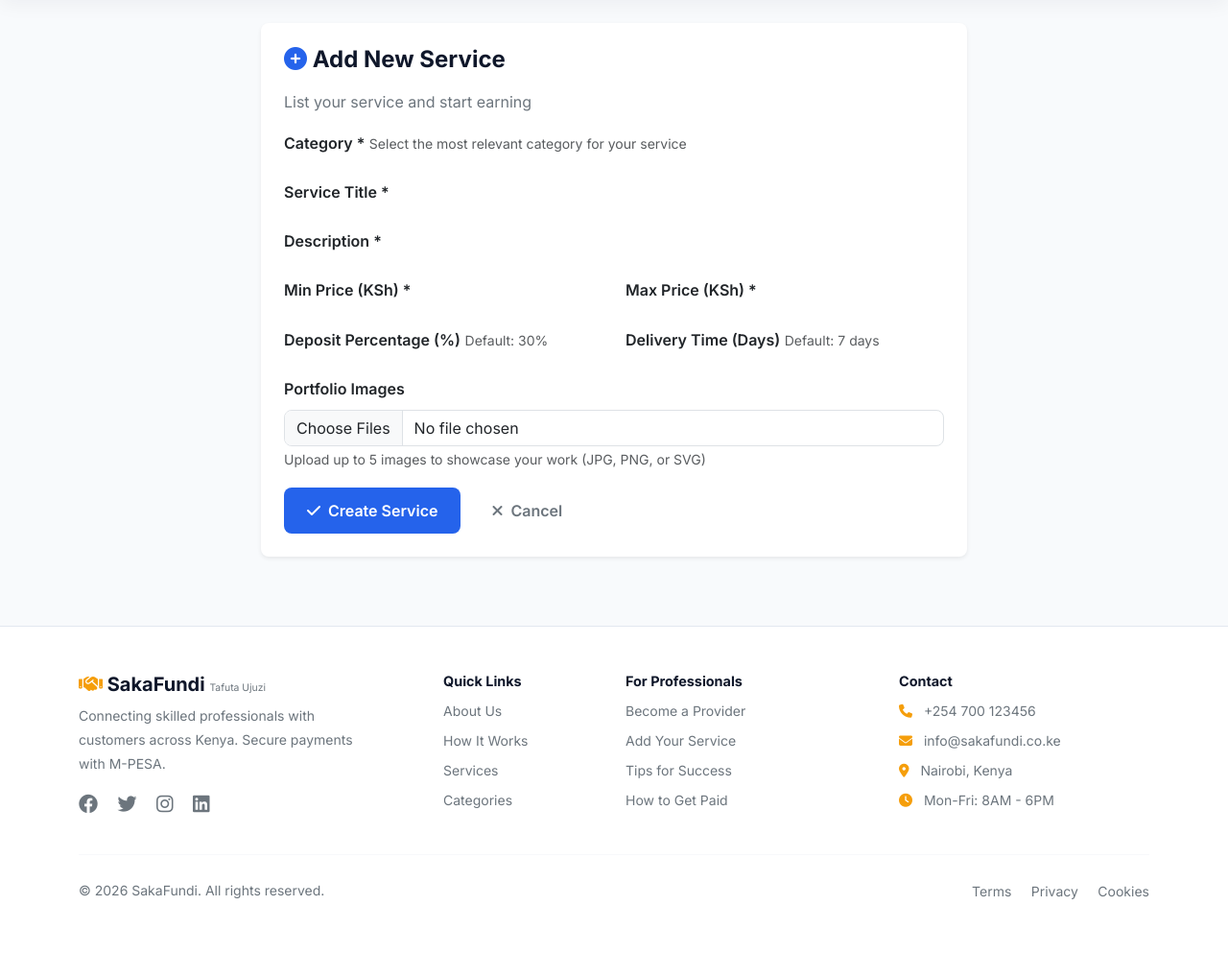
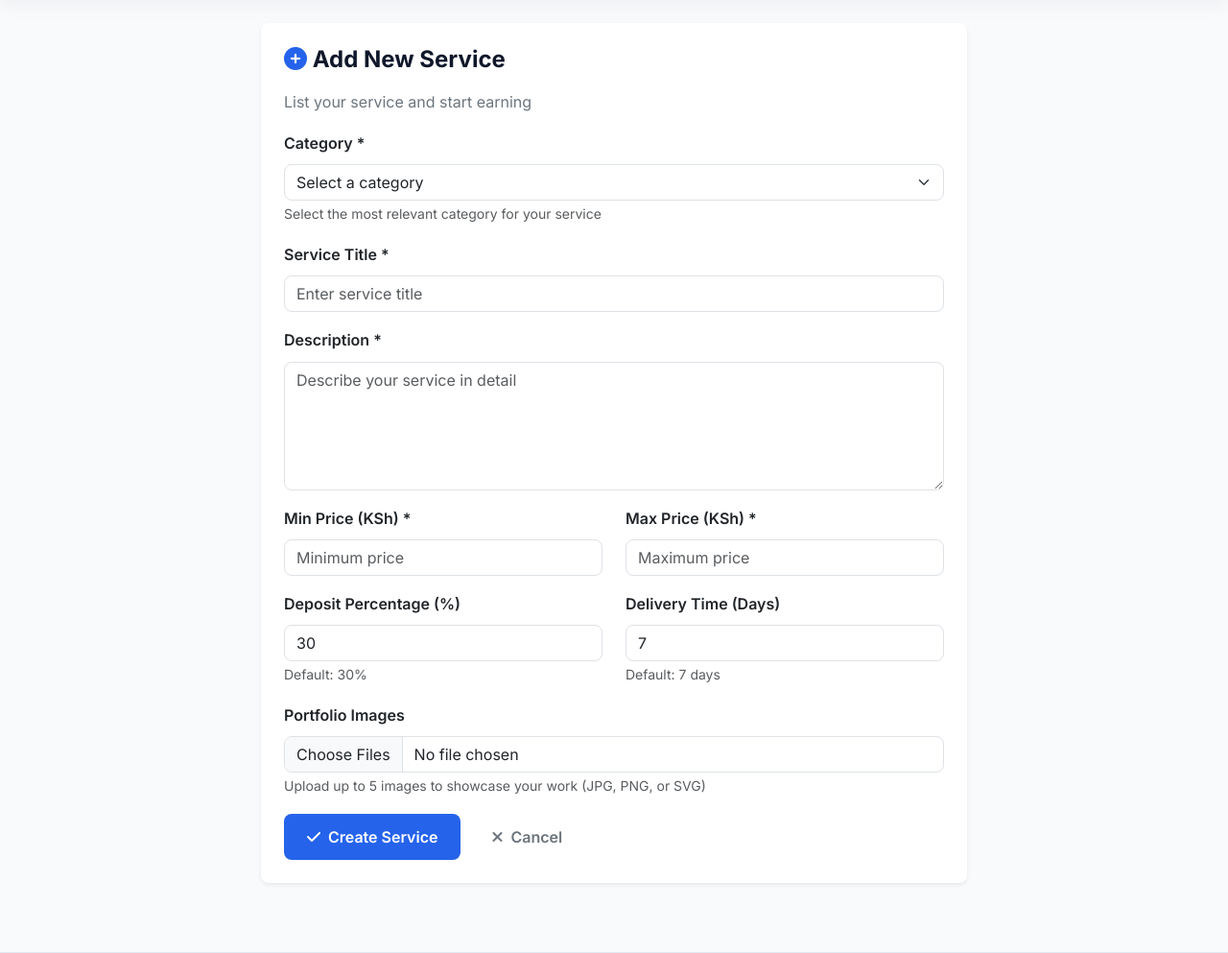
Before and after one commit to KakaDev254/sakafundi, a Django app: template src/templates/services/create.html in a window 1280 px wide. Shown: the part 68-1061 px from the top of the page at 96% size. Before the commit the page ends 1005 px from the top, so only its background shows below. Run offline with Django 5.2, Linux system fonts and the light colour scheme; the template is opened without the code that fills it, so the values that code supplies are empty; some libraries are stand-ins or nearby versions.

Commit message:
category options

```diff
--- a/src/templates/services/create.html
+++ b/src/templates/services/create.html
@@ -27,80 +27,68 @@
                             </div>
                         {% endif %}
 
-                        <!-- Category Field - Option 1: Use widget tweaks -->
+                        <!-- Category Field - Manual rendering with options -->
                         <div class="mb-3">
-                            <label for="{{ form.category.id_for_label }}" class="form-label fw-semibold">Category *</label>
-                            {% render_field form.category class="form-select rounded-3" %}
-                            {% if form.category.errors %}
-                                <div class="text-danger small">{{ form.category.errors }}</div>
-                            {% endif %}
-                            <small class="text-muted">Select the most relevant category for your service</small>
-                        </div>
-
-                        <!-- Category Field - Option 2: Manual rendering (if Option 1 doesn't work) -->
-                        <!--
-                        <div class="mb-3">
-                            <label for="{{ form.category.id_for_label }}" class="form-label fw-semibold">Category *</label>
-                            <select name="category" id="{{ form.category.id_for_label }}" class="form-select rounded-3">
+                            <label for="id_category" class="form-label fw-semibold">Category *</label>
+                            <select name="category" id="id_category" class="form-select rounded-3" required>
                                 <option value="">Select a category</option>
                                 {% for category in form.fields.category.queryset %}
                                     <option value="{{ category.id }}">{{ category.name }}</option>
                                 {% endfor %}
                             </select>
                             {% if form.category.errors %}
-                                <div class="text-danger small">{{ form.category.errors }}</div>
+                                <div class="text-danger small mt-1">{{ form.category.errors }}</div>
                             {% endif %}
                             <small class="text-muted">Select the most relevant category for your service</small>
                         </div>
-                        -->
 
                         <div class="mb-3">
-                            <label for="{{ form.title.id_for_label }}" class="form-label fw-semibold">Service Title *</label>
-                            {% render_field form.title class="form-control rounded-3" placeholder="Enter service title" %}
+                            <label for="id_title" class="form-label fw-semibold">Service Title *</label>
+                            <input type="text" name="title" id="id_title" class="form-control rounded-3" placeholder="Enter service title" required>
                             {% if form.title.errors %}
-                                <div class="text-danger small">{{ form.title.errors }}</div>
+                                <div class="text-danger small mt-1">{{ form.title.errors }}</div>
                             {% endif %}
                         </div>
 
                         <div class="mb-3">
-                            <label for="{{ form.description.id_for_label }}" class="form-label fw-semibold">Description *</label>
-                            {% render_field form.description class="form-control rounded-3" rows="5" placeholder="Describe your service in detail" %}
+                            <label for="id_description" class="form-label fw-semibold">Description *</label>
+                            <textarea name="description" id="id_description" class="form-control rounded-3" rows="5" placeholder="Describe your service in detail" required></textarea>
                             {% if form.description.errors %}
-                                <div class="text-danger small">{{ form.description.errors }}</div>
+                                <div class="text-danger small mt-1">{{ form.description.errors }}</div>
                             {% endif %}
                         </div>
 
                         <div class="row">
                             <div class="col-md-6 mb-3">
-                                <label for="{{ form.price_min.id_for_label }}" class="form-label fw-semibold">Min Price (KSh) *</label>
-                                {% render_field form.price_min class="form-control rounded-3" placeholder="Minimum price" %}
+                                <label for="id_price_min" class="form-label fw-semibold">Min Price (KSh) *</label>
+                                <input type="number" name="price_min" id="id_price_min" class="form-control rounded-3" placeholder="Minimum price" min="0" step="0.01" required>
                                 {% if form.price_min.errors %}
-                                    <div class="text-danger small">{{ form.price_min.errors }}</div>
+                                    <div class="text-danger small mt-1">{{ form.price_min.errors }}</div>
                                 {% endif %}
                             </div>
                             <div class="col-md-6 mb-3">
-                                <label for="{{ form.price_max.id_for_label }}" class="form-label fw-semibold">Max Price (KSh) *</label>
-                                {% render_field form.price_max class="form-control rounded-3" placeholder="Maximum price" %}
+                                <label for="id_price_max" class="form-label fw-semibold">Max Price (KSh) *</label>
+                                <input type="number" name="price_max" id="id_price_max" class="form-control rounded-3" placeholder="Maximum price" min="0" step="0.01" required>
                                 {% if form.price_max.errors %}
-                                    <div class="text-danger small">{{ form.price_max.errors }}</div>
+                                    <div class="text-danger small mt-1">{{ form.price_max.errors }}</div>
                                 {% endif %}
                             </div>
                         </div>
 
                         <div class="row">
                             <div class="col-md-6 mb-3">
-                                <label for="{{ form.deposit_percentage.id_for_label }}" class="form-label fw-semibold">Deposit Percentage (%)</label>
-                                {% render_field form.deposit_percentage class="form-control rounded-3" %}
+                                <label for="id_deposit_percentage" class="form-label fw-semibold">Deposit Percentage (%)</label>
+                                <input type="number" name="deposit_percentage" id="id_deposit_percentage" class="form-control rounded-3" value="30" min="0" max="100">
                                 {% if form.deposit_percentage.errors %}
-                                    <div class="text-danger small">{{ form.deposit_percentage.errors }}</div>
+                                    <div class="text-danger small mt-1">{{ form.deposit_percentage.errors }}</div>
                                 {% endif %}
                                 <small class="text-muted">Default: 30%</small>
                             </div>
                             <div class="col-md-6 mb-3">
-                                <label for="{{ form.delivery_time_days.id_for_label }}" class="form-label fw-semibold">Delivery Time (Days)</label>
-                                {% render_field form.delivery_time_days class="form-control rounded-3" %}
+                                <label for="id_delivery_time_days" class="form-label fw-semibold">Delivery Time (Days)</label>
+                                <input type="number" name="delivery_time_days" id="id_delivery_time_days" class="form-control rounded-3" value="7">
                                 {% if form.delivery_time_days.errors %}
-                                    <div class="text-danger small">{{ form.delivery_time_days.errors }}</div>
+                                    <div class="text-danger small mt-1">{{ form.delivery_time_days.errors }}</div>
                                 {% endif %}
                                 <small class="text-muted">Default: 7 days</small>
                             </div>
@@ -108,7 +96,7 @@
 
                         <div class="mb-3">
                             <label for="portfolio_images" class="form-label fw-semibold">Portfolio Images</label>
-                            <input type="file" name="portfolio_images" multiple class="form-control rounded-3" accept="image/*">
+                            <input type="file" name="portfolio_images" id="portfolio_images" multiple class="form-control rounded-3" accept="image/*">
                             <small class="text-muted">Upload up to 5 images to showcase your work (JPG, PNG, or SVG)</small>
                         </div>
 
@@ -139,6 +127,12 @@
         .d-flex.gap-2 {
             flex-direction: column;
         }
+        .row {
+            flex-direction: column;
+        }
+        .col-md-6 {
+            width: 100%;
+        }
     }
 </style>
 {% endblock %}
```
